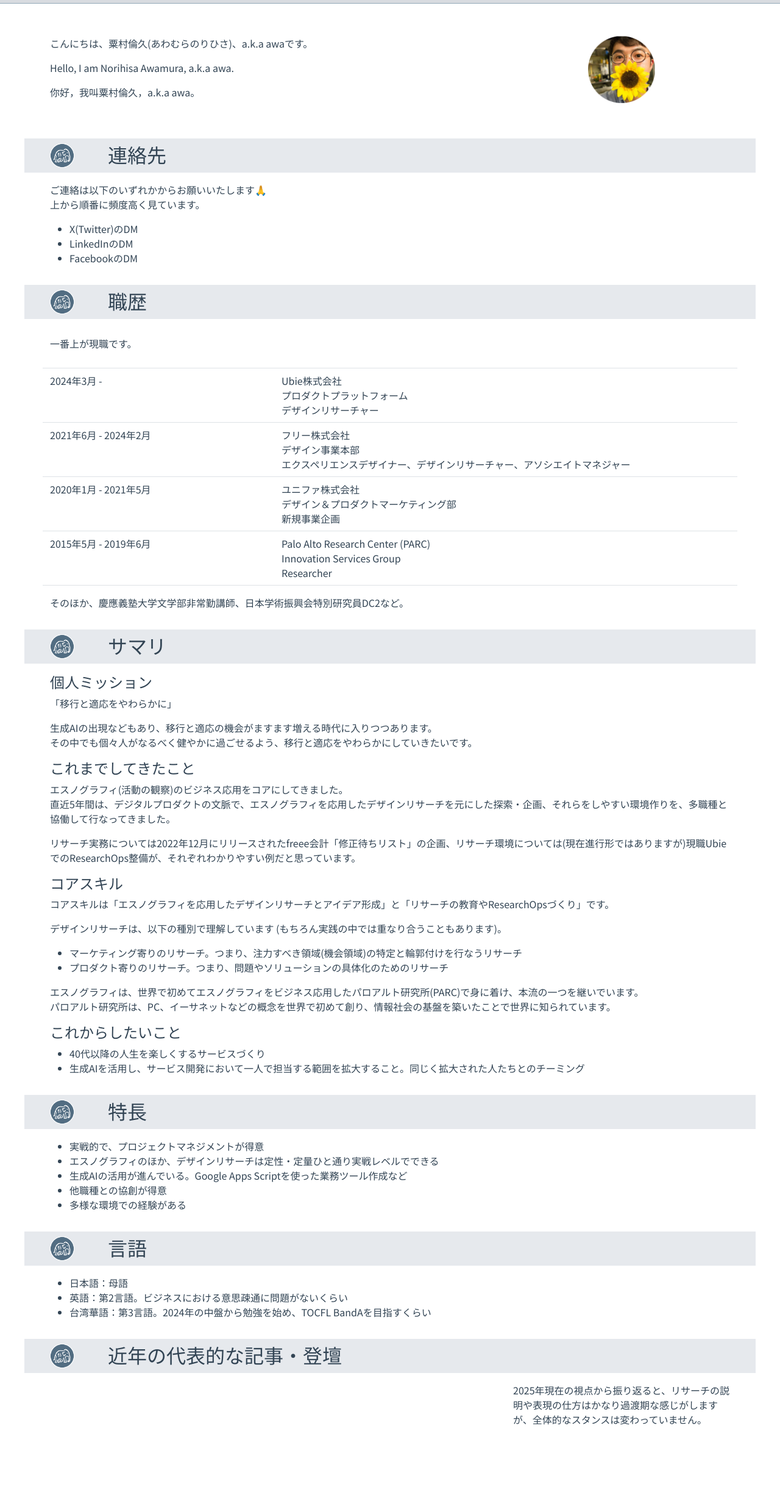
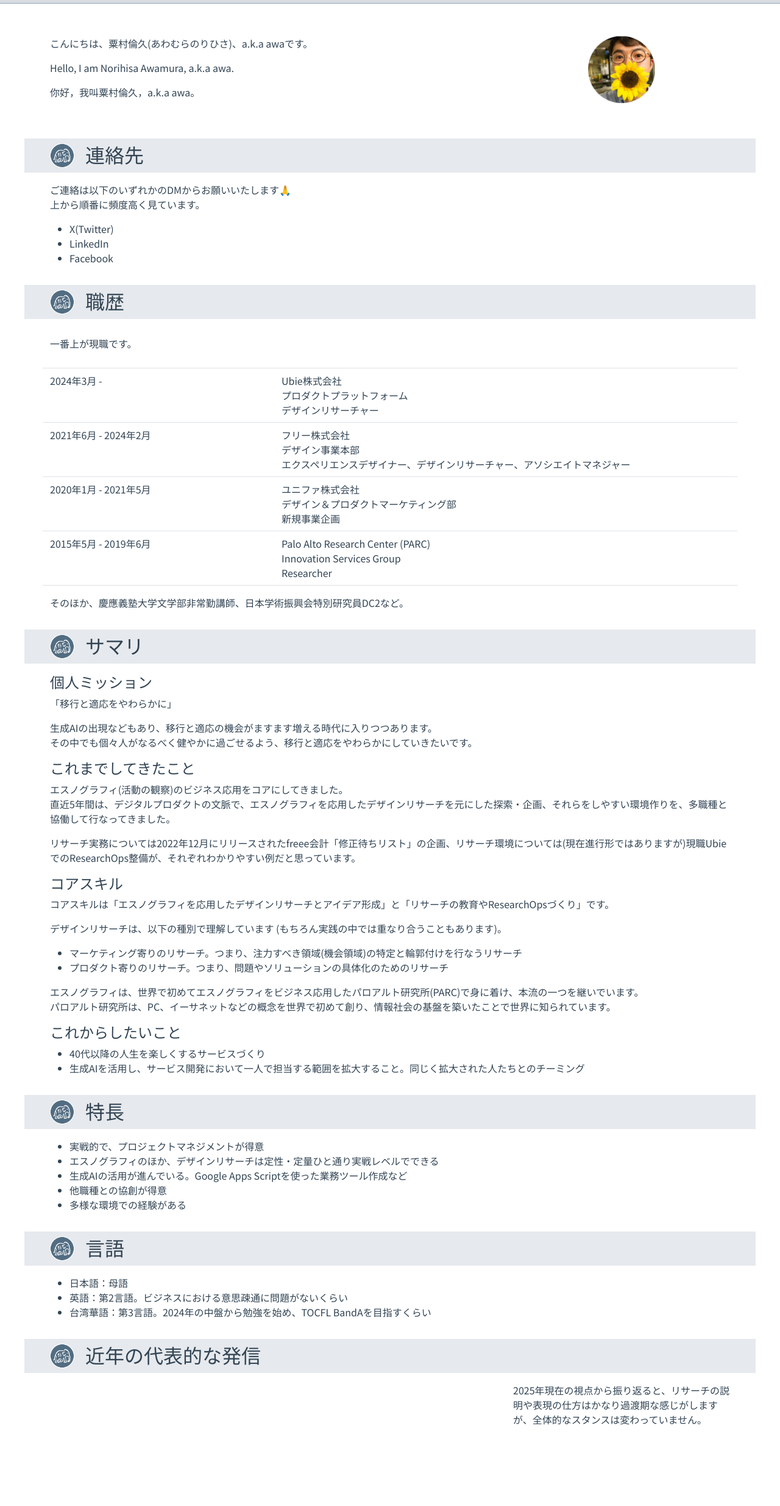
Before and after one commit to n-awamura/a, a website: page index.html in a window 1280 px wide. Shown: the part 91-2560 px from the top of the page at 61% size. Drawn offline with nearby package versions, Linux system fonts and the light colour scheme; grey boxes are pictures that could not be loaded; a script that the page names is missing.

Commit message:
5th commit

```diff
--- a/css/style.css
+++ b/css/style.css
@@ -150,57 +150,45 @@ main.main-text a:hover {
     font-family: var(--font-family-montserrat);
 }
 
-/* アニメーション */
+/* 揺れアニメーション (変更なし) */
 @keyframes shake {
-    /* (省略: 前と同じ) */
-    0% {
-        transform: translate(1px, 1px) rotate(0deg);
-    }
-
-    10% {
-        transform: translate(-1px, -2px) rotate(-1deg);
-    }
-
-    20% {
-        transform: translate(-3px, 0px) rotate(1deg);
-    }
-
-    30% {
-        transform: translate(3px, 2px) rotate(0deg);
-    }
-
-    40% {
-        transform: translate(1px, -1px) rotate(1deg);
-    }
-
-    50% {
-        transform: translate(-1px, 2px) rotate(-1deg);
-    }
-
-    60% {
-        transform: translate(-3px, 1px) rotate(0deg);
-    }
-
-    70% {
-        transform: translate(3px, 1px) rotate(-1deg);
-    }
-
-    80% {
-        transform: translate(-1px, -1px) rotate(1deg);
-    }
-
-    90% {
-        transform: translate(1px, 2px) rotate(0deg);
-    }
-
-    100% {
-        transform: translate(1px, -2px) rotate(-1deg);
-    }
+    0% { transform: translate(1px, 1px) rotate(0deg); }
+    10% { transform: translate(-1px, -2px) rotate(-1deg); }
+    20% { transform: translate(-3px, 0px) rotate(1deg); }
+    30% { transform: translate(3px, 2px) rotate(0deg); }
+    40% { transform: translate(1px, -1px) rotate(1deg); }
+    50% { transform: translate(-1px, 2px) rotate(-1deg); }
+    60% { transform: translate(-3px, 1px) rotate(0deg); }
+    70% { transform: translate(3px, 1px) rotate(-1deg); }
+    80% { transform: translate(-1px, -1px) rotate(1deg); }
+    90% { transform: translate(1px, 2px) rotate(0deg); }
+    100% { transform: translate(1px, -2px) rotate(-1deg); }
 }
 
+/* 拡大縮小アニメーション (追加) */
+@keyframes pulse {
+  0% {
+    transform: scale(1); /* 元のサイズ */
+  }
+  50% {
+    transform: scale(1.1); /* 1.1倍に拡大 */
+  }
+  100% {
+    transform: scale(1); /* 元のサイズ */
+  }
+}
 .shake {
     animation: shake 0.5s;
     animation-iteration-count: infinite;
+    animation-play-state: running;
+    /* アニメーションを実行 */
+}
+
+/* 揺れ + 拡大縮小 を適用するクラス (追加) */
+.shake-and-pulse {
+  animation: shake 0.5s infinite, pulse 1s infinite; /* 2つのアニメーションを同時に適用 */
+  /*animation-iteration-count: infinite; infiniteはanimationでまとめて指定*/
+  /*animation-play-state: running;  animation-play-stateもanimationでまとめて指定できる*/
 }
 
 /* 職歴 */
@@ -244,8 +232,24 @@ main.main-text a:hover {
     margin-right: auto;
 }
 
-/* 個別の画像スタイル (必要に応じて) */
-/*
-#jtnc-image { }
-#ichihara-image { }
-*/
+
+
+.section-header-inner {
+    /* display: flex;  d-flexクラスで指定 */
+    /* align-items: center; align-items-centerクラスで指定 */
+  }
+
+  .image-container {
+      width: 40px; /* アイコンの幅 (必要に応じて調整) */
+      margin-right: 10px; /* アイコンとテキストの間隔 (必要に応じて調整) */
+  }
+  .text-container{
+      flex-grow: 1; /*h2が見出しからはみ出ないように*/
+  }
+
+  .section-header-inner h2 {
+    margin-top: 0;
+      margin-bottom: 0; /* h2 のデフォルトのマージンをリセット (必要に応じて) */
+      white-space: nowrap; /* タイトルを折り返さない */
+      overflow: hidden;   /*タイトルがはみ出た時に隠す*/
+  }
--- a/index.html
+++ b/index.html
@@ -31,11 +31,11 @@
 
         <section class="contact-header section-bg mb-3">
           <div class="container">
-              <div class="row align-items-center">
-                  <div class="col-sm-2 col-md-1 pt-2">
+            <div class="d-flex align-items-center">
+                  <div class="image-container pt-2">
                       <img src="img/section_elephant_fuku.png" alt="elephant symbol" class="main-image">
                   </div>
-                  <div class="col-sm-10 col-md-11 pt-1">  <h2>連絡先</h2>
+                  <div class="text-container pt-1 ms-2">  <h2>連絡先</h2>
                   </div>
               </div>
           </div>
@@ -44,11 +44,11 @@
           <div class="container">
               <div class="row">
                   <div class="col-12">
-                    <p>ご連絡は以下のいずれかからお願いいたします🙏<br/>上から順番に頻度高く見ています。</p>
+                    <p>ご連絡は以下のいずれかのDMからお願いいたします🙏<br/>上から順番に頻度高く見ています。</p>
                     <ul>
-                        <li><a href="https://x.com/n_awamura" target="_blank" rel="noopener noreferrer">X(Twitter)のDM</a></li>
-                        <li><a href="https://www.linkedin.com/in/%E5%80%AB%E4%B9%85-%E7%B2%9F%E6%9D%91-7039b9b0/" target="_blank" rel="noopener noreferrer">LinkedInのDM</a></li>
-                        <li><a href="https://www.facebook.com/norihisa.awamura/" target="_blank" rel="noopener noreferrer">FacebookのDM</a></li>
+                        <li><a href="https://x.com/n_awamura" target="_blank" rel="noopener noreferrer">X(Twitter)</a></li>
+                        <li><a href="https://www.linkedin.com/in/%E5%80%AB%E4%B9%85-%E7%B2%9F%E6%9D%91-7039b9b0/" target="_blank" rel="noopener noreferrer">LinkedIn</a></li>
+                        <li><a href="https://www.facebook.com/norihisa.awamura/" target="_blank" rel="noopener noreferrer">Facebook</a></li>
                     </ul>
                   </div>
               </div>
@@ -57,11 +57,12 @@
 
       <section class="work-experience-header section-bg mb-3">
         <div class="container">
-              <div class="row align-items-center">
-                  <div class="col-sm-2 col-md-1 pt-2">
+            <div class="d-flex align-items-center">
+                <div class="image-container pt-2">
                     <img src="img/section_elephant_fuku.png" alt="elephant symbol" class="main-image">
                 </div>
-                  <div class="col-sm-10 col-md-11 pt-1"> <h2>職歴</h2>
+                <div class="text-container pt-1 ms-2">
+                    <h2>職歴</h2>
                 </div>
             </div>
         </div>
@@ -108,11 +109,12 @@
 
       <section class="summary-header section-bg mb-3">
           <div class="container">
-              <div class="row align-items-center">
-                  <div class="col-sm-2 col-md-1 pt-2">
+            <div class="d-flex align-items-center">
+                <div class="image-container pt-2">
                     <img src="img/section_elephant_fuku.png" alt="elephant symbol" class="main-image">
                 </div>
-                  <div class="col-sm-10 col-md-11 pt-1"> <h2>サマリ</h2>
+                <div class="text-container pt-1 ms-2">
+                  <h2>サマリ</h2>
                 </div>
             </div>
         </div>
@@ -147,11 +149,12 @@
 
       <section class="features-header section-bg mb-3">
         <div class="container">
-              <div class="row align-items-center">
-                  <div class="col-sm-2 col-md-1 pt-2">
+            <div class="d-flex align-items-center">
+                <div class="image-container pt-2">
                     <img src="img/section_elephant_fuku.png" alt="elephant symbol" class="main-image">
                 </div>
-                  <div class="col-sm-10 col-md-11 pt-1"> <h2>特長</h2>
+                <div class="text-container pt-1 ms-2">
+                  <h2>特長</h2>
                 </div>
             </div>
         </div>
@@ -174,11 +177,12 @@
 
       <section class="language-header section-bg mb-3">
         <div class="container">
-            <div class="row align-items-center">
-                <div class="col-sm-2 col-md-1 pt-2">
+          <div class="d-flex align-items-center">
+                <div class="image-container pt-2">
                     <img src="img/section_elephant_fuku.png" alt="elephant symbol" class="main-image">
                 </div>
-                <div class="col-sm-10 col-md-11 pt-1"> <h2>言語</h2>
+                <div class="text-container pt-1 ms-2">
+                  <h2>言語</h2>
                 </div>
           </div>
         </div>
@@ -199,11 +203,12 @@
 
       <section class="recent-activities-header section-bg mb-3">
         <div class="container">
-              <div class="row align-items-center">
-                  <div class="col-sm-2 col-md-1 pt-2">
+            <div class="d-flex align-items-center">
+                <div class="image-container pt-2">
                     <img src="img/section_elephant_fuku.png" alt="elephant symbol" class="main-image">
                 </div>
-                  <div class="col-sm-10 col-md-11 pt-1"> <h2>近年の代表的な記事・登壇</h2>
+                <div class="text-container pt-1 ms-2">
+                <h2>近年の代表的な発信</h2>
                 </div>
             </div>
         </div>
@@ -231,11 +236,12 @@
 
       <section class="side-projects-header section-bg mb-3">
         <div class="container">
-              <div class="row align-items-center">
-                  <div class="col-sm-2 col-md-1 pt-2">
+          <div class="d-flex align-items-center">
+                <div class="image-container pt-2">
                     <img src="img/section_elephant_fuku.png" alt="elephant symbol" class="main-image">
                 </div>
-                  <div class="col-sm-10 col-md-11 pt-1"> <h2>副業</h2>
+                <div class="text-container pt-1 ms-2">
+                  <h2>副業</h2>
                 </div>
           </div>
         </div>
--- a/js/script.js
+++ b/js/script.js
@@ -99,10 +99,15 @@ function startShakeAnimation() {
     }
 
     function shakeImage() {
+      // shakeクラスを削除し、shake-and-pulseクラスを付与
+        imageElement.classList.remove("shake");
+        imageElement.classList.add("shake-and-pulse"); // 揺れ+拡大縮小クラス
+        setTimeout(() => {
+            imageElement.classList.remove("shake-and-pulse"); // アニメーション終了後、クラスを削除
             imageElement.classList.add("shake");
-      setTimeout(() => { imageElement.classList.remove("shake"); }, 500);
+        }, 500); // 0.5秒後 (shake アニメーションの1回分の時間)
     }
-  imageElement.style.animationPlayState = "running";
+    //imageElement.style.animationPlayState = "running";  // 不要 (shake-and-pulse クラスで制御)
     setInterval(shakeImage, 15000);
   }
 
```
Also changed, not shown: life.html (+19 -19 lines). Lines whose indentation alone changed are shown as unchanged.
